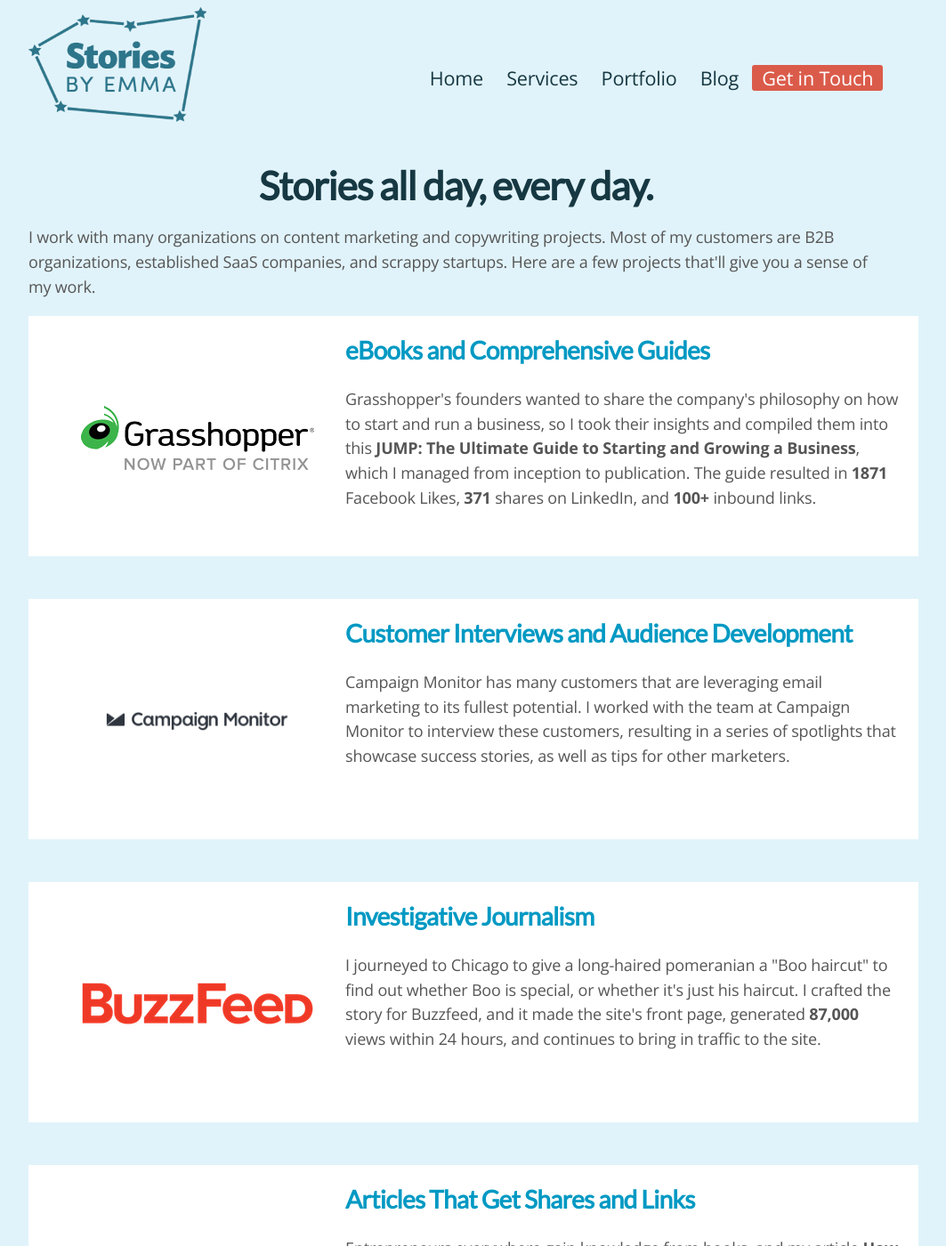
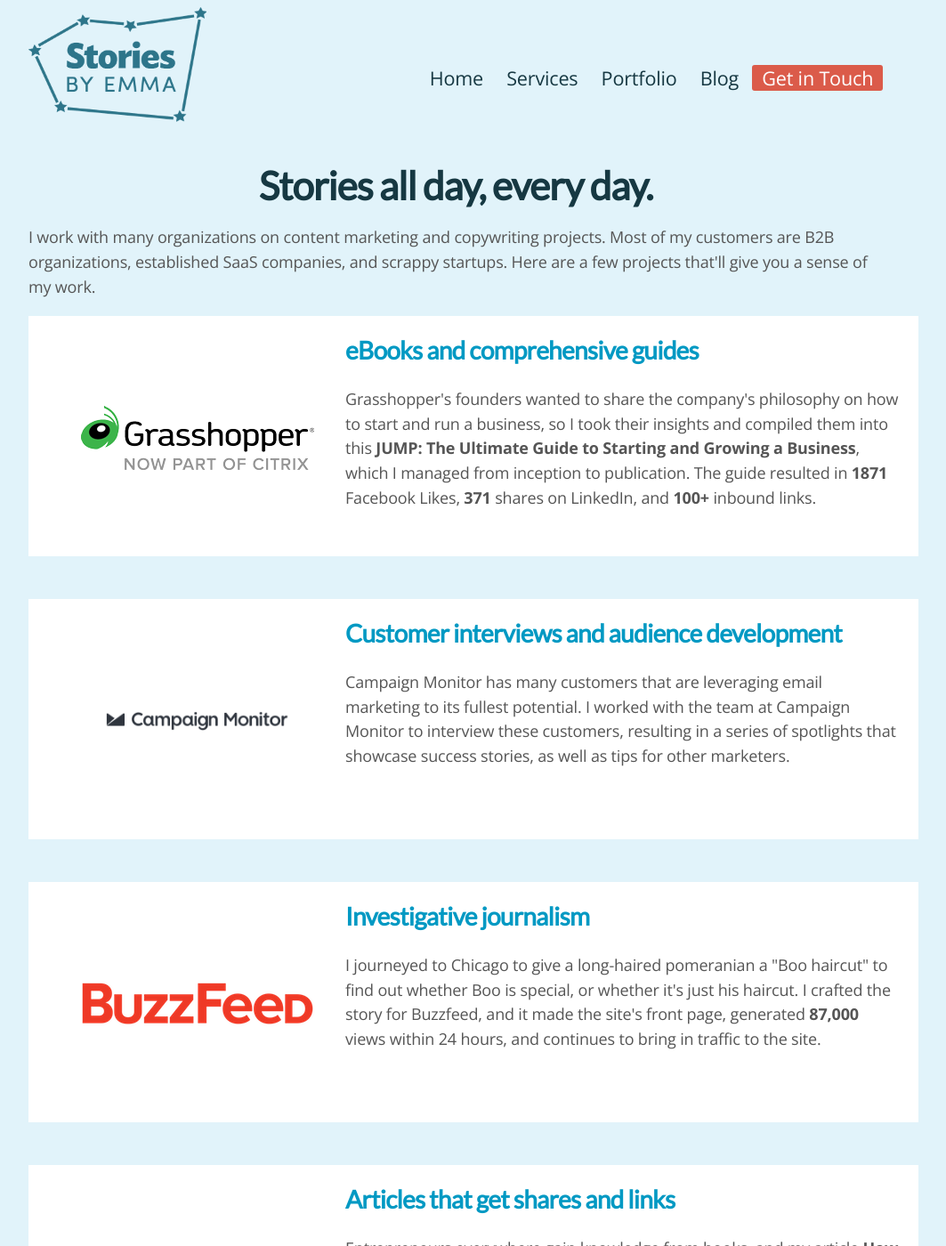
Before and after one commit to emmalepsy/emmalepsy.github.io, a Jekyll site: the page portfolio.html, which Jekyll copies as it is, in a window 1280 px wide and 1400 px high. Shown: the whole window at 89% size, without its empty margins (128-1191 px from the left). Built offline with Jekyll 4.4.1, drawn with Linux system fonts in a browser that asks for light colours; nearby versions of some CDN libraries; a style sheet for code colours, icons or effects is not loaded; some of the changed text lies outside the part shown.

Commit message:
Update portfolio.html

```diff
--- a/portfolio.html
+++ b/portfolio.html
@@ -115,7 +115,7 @@
       <img src="grasshopper_logo.png" height="72px">
     </div>
     <div class="inner">
-      <h2><a href="http://grasshopper.com/resources/jump-starting-and-growing-your-business/">eBooks and Comprehensive Guides</a></h2>
+      <h2><a href="http://grasshopper.com/resources/jump-starting-and-growing-your-business/">eBooks and comprehensive guides</a></h2>
 
       <p>
 	Grasshopper's founders wanted to share the company's philosophy on how
@@ -133,7 +133,7 @@
       <img src="campaignmonitor_logo_3_big.png">
     </div>
     <div class="inner">
-      <h2><a href="https://www.campaignmonitor.com/blog/customers/">Customer Interviews and Audience Development</a></h2>
+      <h2><a href="https://www.campaignmonitor.com/blog/customers/">Customer interviews and audience development</a></h2>
 
       <p>Campaign Monitor has many customers that are leveraging email
 	marketing to its fullest potential. I worked with the team at Campaign
@@ -150,7 +150,7 @@
       <img src="BuzzFeed_Logo.png">
     </div>
     <div class="inner">
-    <h2><a href="http://www.buzzfeed.com/emmafaye2/is-boo-just-a-pomeranian-with-a-haircut-x61q#.ndwYK475M7">Investigative Journalism</a></h2>
+    <h2><a href="http://www.buzzfeed.com/emmafaye2/is-boo-just-a-pomeranian-with-a-haircut-x61q#.ndwYK475M7">Investigative journalism</a></h2>
 
     <p>I journeyed to Chicago to give a long-haired pomeranian a "Boo
     haircut" to find out whether Boo is special, or whether it's just
@@ -167,7 +167,7 @@
       <img src="entrepreneur-logo.png">
     </div>
     <div class="inner">
-      <h2><a href="http://www.entrepreneur.com/article/239694">Articles That Get Shares and Links</a></h2>
+      <h2><a href="http://www.entrepreneur.com/article/239694">Articles that get shares and links</a></h2>
 
       <p>Entrepreneurs everywhere gain knowledge from books, and my article,<b>How
       Reading Reduces Stress and Makes You Smarter at the Same
@@ -185,7 +185,7 @@
       <img src="aligngraphicdesign.png">
     </div>
     <div class="inner">
-      <h2><a href="http://www.aligngraphicdesign.com/hello/">Branding and Messaging for Business</a></h2>
+      <h2><a href="http://www.aligngraphicdesign.com/hello/">Branding and messaging for business</a></h2>
 
       <p>Tessa Magnuson, Founder of Align Graphic Design, wanted to
 	share her company mission so she could better entice prospective
@@ -202,7 +202,7 @@
       <img src="girlsinc.jpg" height="100px">
     </div>
     <div class="inner">
-      <h2><a href="https://github.com/emmalepsy/emmalepsy.github.io/blob/master/GirlsInc.pdf">Copywriting for Print Materials</a></h2>
+      <h2><a href="https://github.com/emmalepsy/emmalepsy.github.io/blob/master/GirlsInc.pdf">Copywriting for print materials</a></h2>
 
       <p>
 	Girls Inc. of Lynn wanted the perfect copy for a print mailing that was sent out to its community. I did the copywriting for a printed postcard that requested donations.
```
